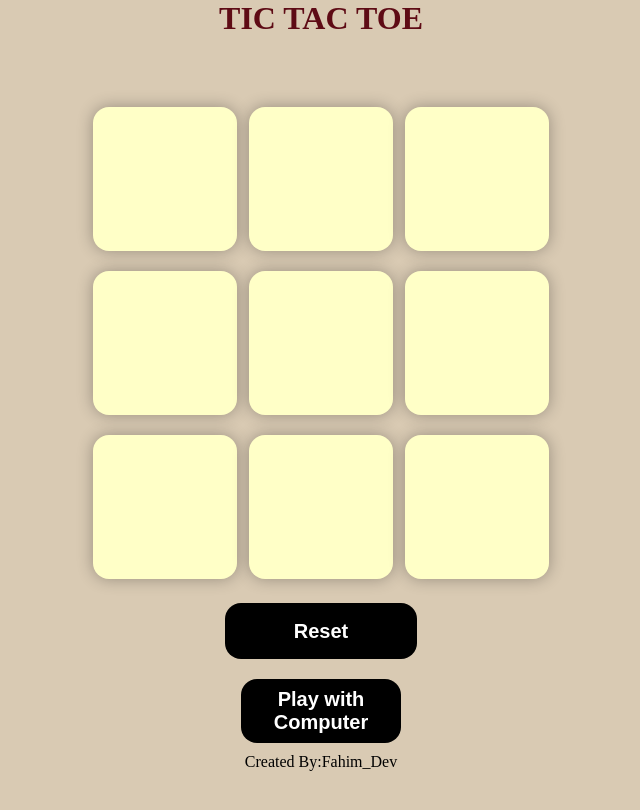
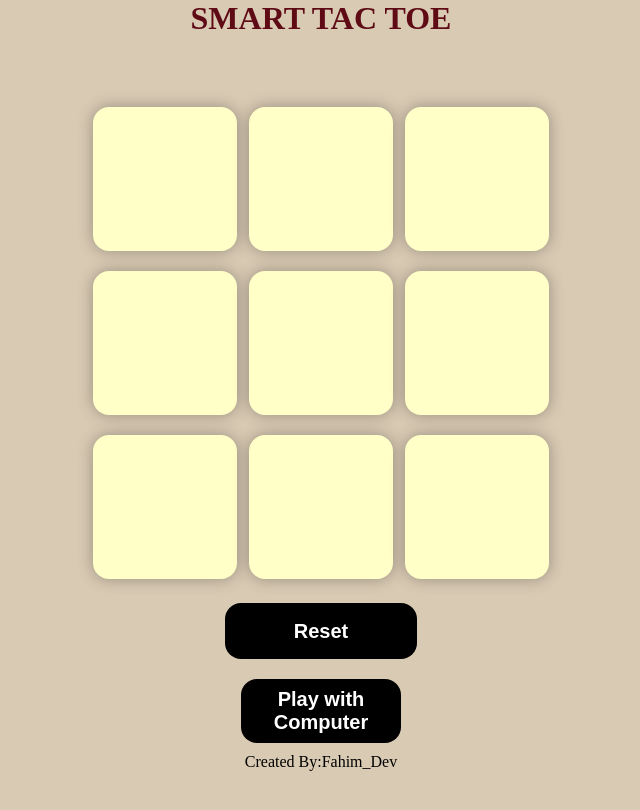
Before and after one commit to FahimSk-dotcom/SmartTacToe, a plain HTML site: page index.html in a window 1280 px wide. Shown: the whole page, without its empty margins (319-959 px from the left). Drawn offline with Linux system fonts and the light colour scheme.

Commit message:
name fixes

```diff
--- a/index.html
+++ b/index.html
@@ -8,7 +8,7 @@
     <title>SMART TAC TOE</title>
 </head>
 <body>
-    <h1>TIC TAC TOE</h1>
+    <h1>SMART TAC TOE</h1>
     <div class="container">
         <div class="win_container"></div>
         <div class="boxes">
```
